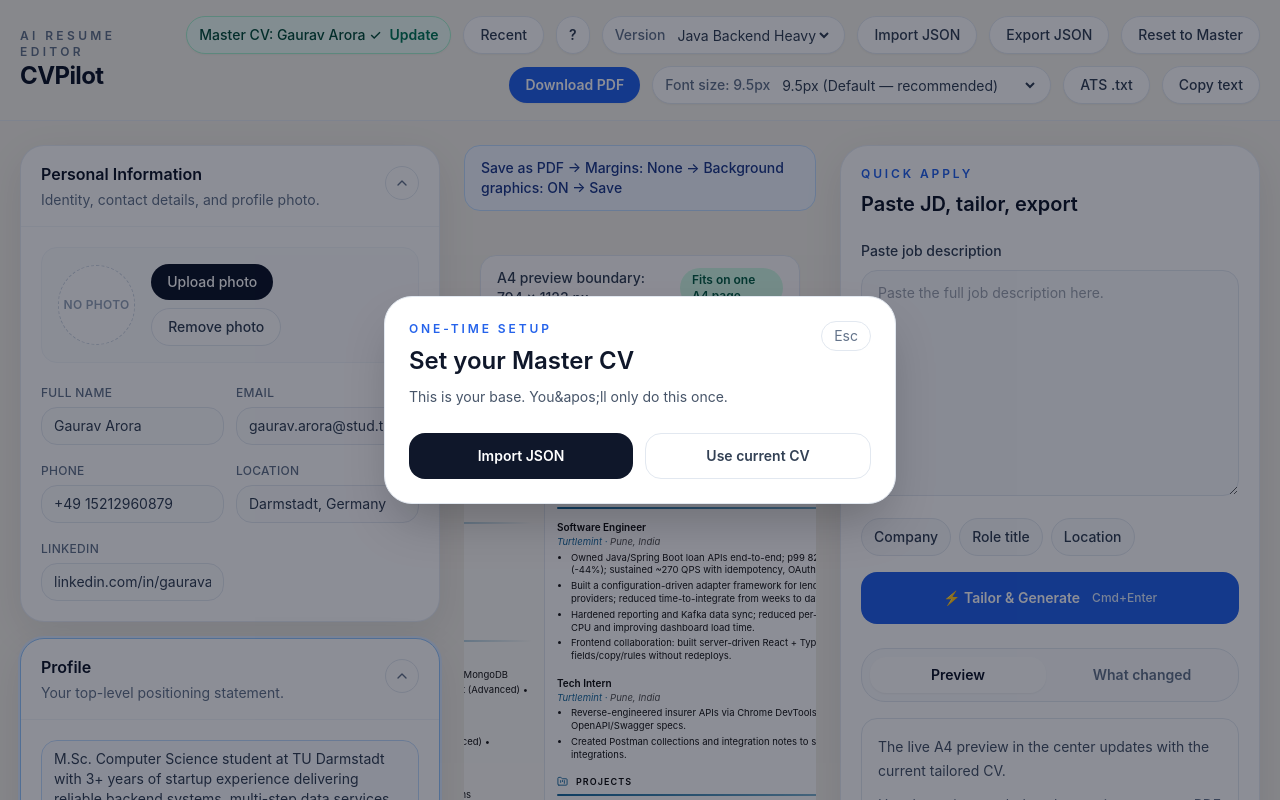
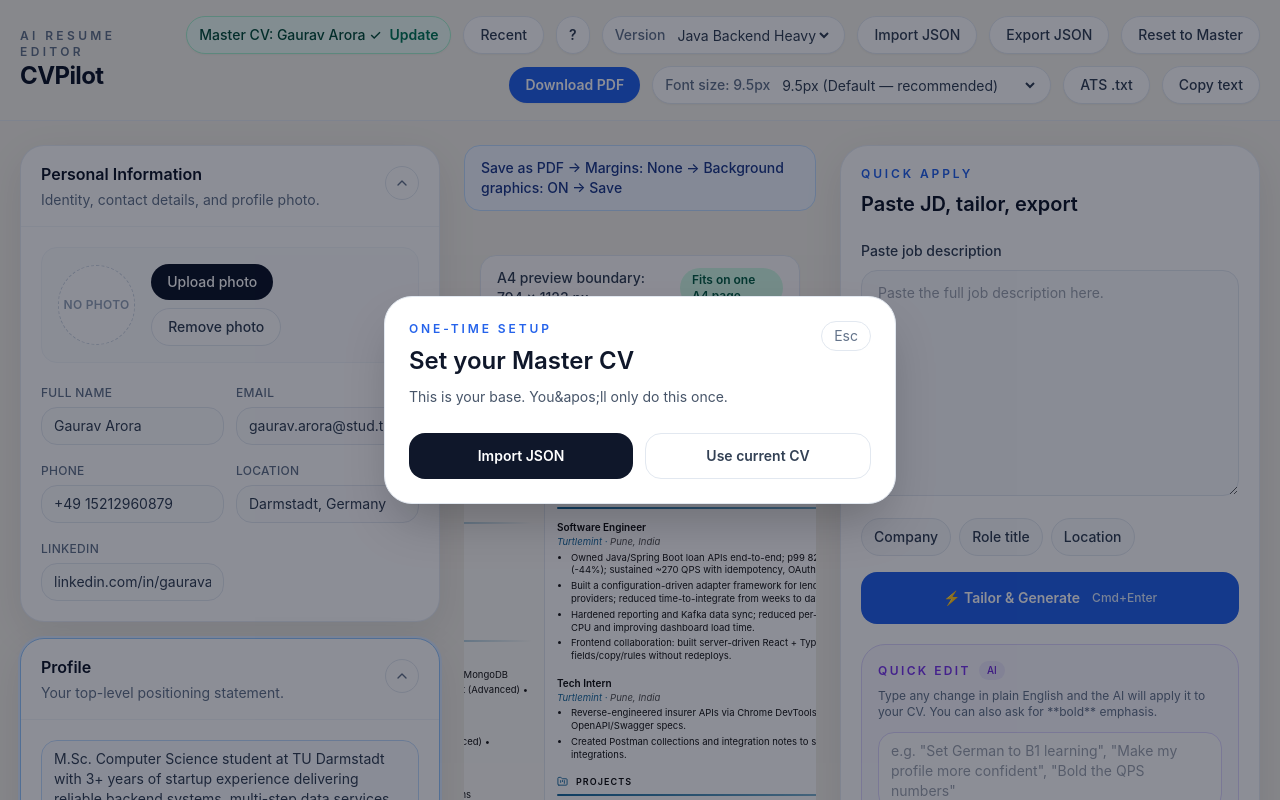
Before and after one commit to gauravaroracs/customCV, a Next.js app: page / in a window 1280 px wide. Shown: the top 800 px of the page. Built offline with nearby package versions, Linux system fonts and the light colour scheme.

Commit message:
feat: Add Quick Edit AI instruction box to right panel

```diff
--- a/app/api/extract-job-metadata/route.ts
+++ b/app/api/extract-job-metadata/route.ts
@@ -1,6 +1,8 @@
 import { NextResponse } from "next/server";
 import OpenAI from "openai";
 import { JobMetadata } from "@/types/resume";
+
+const OPENAI_MODEL = "gpt-5.1-chat-latest";
 
 const systemPrompt =
   'Extract: company, role title, location. Return JSON only: {company, role, location}';
@@ -31,7 +33,7 @@ export async function POST(request: Request) {
     });
 
     const response = await openai.responses.create({
-      model: "gpt-4.1-mini",
+      model: OPENAI_MODEL,
       input: [
         {
           role: "system",
--- a/app/api/rewrite-section/route.ts
+++ b/app/api/rewrite-section/route.ts
@@ -6,6 +6,8 @@ import {
   RewriteRequest,
   RewriteResponse
 } from "@/types/resume";
+
+const OPENAI_MODEL = "gpt-5.1-chat-latest";
 
 const systemPrompt =
   "You are an expert CV editor for German and international tech jobs. You receive the full resume JSON, an optional focused section key, a user instruction, and optionally a job description. Apply the instruction anywhere it is relevant in the resume, not only inside the focused section. Keep all facts truthful. Do not invent companies, dates, tools, numbers, degrees, grades, locations, or achievements. You may improve wording, structure, clarity, concision, ATS alignment, keyword relevance, and formatting emphasis. If the user explicitly asks for emphasis or bold text, represent only that emphasis with Markdown-style **double asterisks** inside string values. Do not introduce any other markup. Preserve the JSON structure and return the fully updated resume JSON. Return valid JSON only.";
@@ -39,7 +41,7 @@ export async function POST(request: Request) {
     });
 
     const completion = await openai.responses.create({
-      model: "gpt-4.1-mini",
+      model: OPENAI_MODEL,
       input: [
         {
           role: "system",
--- a/app/api/tailor-cv/route.ts
+++ b/app/api/tailor-cv/route.ts
@@ -1,6 +1,8 @@
 import { NextResponse } from "next/server";
 import OpenAI from "openai";
 import { TailorRequest, TailorResponse } from "@/types/resume";
+
+const OPENAI_MODEL = "gpt-5.1-chat-latest";
 
 const systemPrompt = `You are a professional CV editor. You receive a master CV as JSON and a job description. Return ONLY a raw JSON object, no markdown, no explanation, no code fences.
 
@@ -38,7 +40,7 @@ export async function POST(request: Request) {
     });
 
     const response = await openai.responses.create({
-      model: "gpt-4o",
+      model: OPENAI_MODEL,
       input: [
         {
           role: "system",
--- a/app/page.tsx
+++ b/app/page.tsx
@@ -243,6 +243,8 @@ export default function HomePage() {
   const [cvFontSize, setCvFontSize] = useState("9.5px");
   const [previewOverflowAmount, setPreviewOverflowAmount] = useState(0);
   const [error, setError] = useState<string | null>(null);
+  const [isEditLoading, setIsEditLoading] = useState(false);
+  const [editSuccess, setEditSuccess] = useState<string | null>(null);
 
   useEffect(() => {
     const storedMaster = window.localStorage.getItem(MASTER_CV_STORAGE_KEY);
@@ -590,6 +592,38 @@ export default function HomePage() {
     return () => window.removeEventListener("keydown", handleKeyDown);
   }, [isLoading]);
 
+  const handleApplyEdit = async (instruction: string) => {
+    setIsEditLoading(true);
+    setEditSuccess(null);
+    try {
+      const response = await fetch("/api/rewrite-section", {
+        method: "POST",
+        headers: { "Content-Type": "application/json" },
+        body: JSON.stringify({
+          fullResume: resume,
+          instruction,
+          jobDescription: jobDescription.trim() || undefined
+        })
+      });
+      const parsed = (await response.json()) as {
+        updatedResume: ResumeData;
+        summaryOfChanges: string[];
+        warnings: string[];
+        error?: string;
+      };
+      if (!response.ok) throw new Error(parsed.error ?? "Edit failed.");
+      const edited = parsed.updatedResume;
+      edited.personal.photoUrl = resume.personal.photoUrl;
+      setResume(edited);
+      setEditSuccess(parsed.summaryOfChanges?.[0] ?? "Done!");
+      setTimeout(() => setEditSuccess(null), 4000);
+    } catch (editError) {
+      setError(editError instanceof Error ? editError.message : "Edit failed.");
+    } finally {
+      setIsEditLoading(false);
+    }
+  };
+
   const handlePhotoUpload = async (file: File) => {
     try {
       const photoUrl = await compressProfilePhoto(file);
@@ -745,7 +779,9 @@ export default function HomePage() {
           result={result}
           error={error}
           isLoading={isLoading}
-          disabled={isLoading}
+          isEditLoading={isEditLoading}
+          editSuccess={editSuccess}
+          disabled={isLoading || isEditLoading}
           activeTab={activeResultTab}
           onJobDescriptionChange={setJobDescription}
           onJobDescriptionPaste={(value) => {
@@ -758,6 +794,7 @@ export default function HomePage() {
             void handleGenerate();
           }}
           onTabChange={setActiveResultTab}
+          onApplyEdit={(instruction) => { void handleApplyEdit(instruction); }}
         />
       </div>
     </div>
--- a/components/QuickApplyPanel.tsx
+++ b/components/QuickApplyPanel.tsx
@@ -28,6 +28,8 @@ type QuickApplyPanelProps = {
   result: TailorResponse | null;
   error: string | null;
   isLoading: boolean;
+  isEditLoading: boolean;
+  editSuccess: string | null;
   disabled: boolean;
   activeTab: "preview" | "changes";
   onJobDescriptionChange: (value: string) => void;
@@ -35,6 +37,7 @@ type QuickApplyPanelProps = {
   onMetadataChange: (key: keyof JobMetadata, value: string) => void;
   onGenerate: () => void;
   onTabChange: (tab: "preview" | "changes") => void;
+  onApplyEdit: (instruction: string) => void;
 };
 
 export function QuickApplyPanel({
@@ -43,16 +46,20 @@ export function QuickApplyPanel({
   result,
   error,
   isLoading,
+  isEditLoading,
+  editSuccess,
   disabled,
   activeTab,
   onJobDescriptionChange,
   onJobDescriptionPaste,
   onMetadataChange,
   onGenerate,
-  onTabChange
+  onTabChange,
+  onApplyEdit
 }: QuickApplyPanelProps) {
   const [loadingIndex, setLoadingIndex] = useState(0);
   const [editingField, setEditingField] = useState<keyof JobMetadata | null>(null);
+  const [editInstruction, setEditInstruction] = useState("");
 
   useEffect(() => {
     if (!isLoading) {
@@ -160,7 +167,57 @@ export function QuickApplyPanel({
         </button>
       </div>
 
-      <div className="mt-6 rounded-[24px] border border-slate-200 bg-slate-50/70 p-2">
+      {/* Quick Edit box */}
+      <div className="mt-5 rounded-[24px] border border-violet-200 bg-violet-50/60 p-4">
+        <div className="mb-2 flex items-center gap-2">
+          <span className="text-xs font-semibold uppercase tracking-[0.2em] text-violet-600">Quick Edit</span>
+          <span className="rounded-full bg-violet-100 px-2 py-0.5 text-[10px] font-medium text-violet-700">AI</span>
+        </div>
+        <p className="mb-3 text-xs text-slate-500">Type any change in plain English and the AI will apply it to your CV. You can also ask for **bold** emphasis.</p>
+        <textarea
+          value={editInstruction}
+          onChange={(e) => setEditInstruction(e.target.value)}
+          onKeyDown={(e) => {
+            if ((e.metaKey || e.ctrlKey) && e.key === "Enter" && editInstruction.trim() && !isEditLoading) {
+              e.preventDefault();
+              onApplyEdit(editInstruction.trim());
+              setEditInstruction("");
+            }
+          }}
+          rows={3}
+          disabled={disabled || isEditLoading}
+          placeholder={'e.g. "Set German to B1 learning", "Make my profile more confident", "Bold the QPS numbers"'}
+          className="w-full rounded-2xl border border-violet-200 bg-white px-3 py-2 text-sm text-slate-700 outline-none transition focus:border-violet-400 disabled:cursor-not-allowed disabled:opacity-60"
+        />
+        {editSuccess ? (
+          <div className="mt-2 rounded-xl bg-emerald-50 px-3 py-2 text-xs text-emerald-800">✓ {editSuccess}</div>
+        ) : null}
+        <button
+          type="button"
+          onClick={() => {
+            if (editInstruction.trim()) {
+              onApplyEdit(editInstruction.trim());
+              setEditInstruction("");
+            }
+          }}
+          disabled={disabled || isEditLoading || !editInstruction.trim()}
+          className="mt-3 flex w-full items-center justify-center gap-2 rounded-2xl bg-violet-600 px-4 py-2.5 text-sm font-semibold text-white transition hover:bg-violet-700 disabled:cursor-not-allowed disabled:opacity-50"
+        >
+          {isEditLoading ? (
+            <>
+              <span className="h-3.5 w-3.5 animate-spin rounded-full border-2 border-white/30 border-t-white" />
+              <span>Applying edit...</span>
+            </>
+          ) : (
+            <>
+              <span>✏ Apply Edit</span>
+              <span className="text-xs font-medium text-violet-200">⌘+Enter</span>
+            </>
+          )}
+        </button>
+      </div>
+
+      <div className="mt-5 rounded-[24px] border border-slate-200 bg-slate-50/70 p-2">
         <div className="grid grid-cols-2 gap-2">
           <button
             type="button"
```
